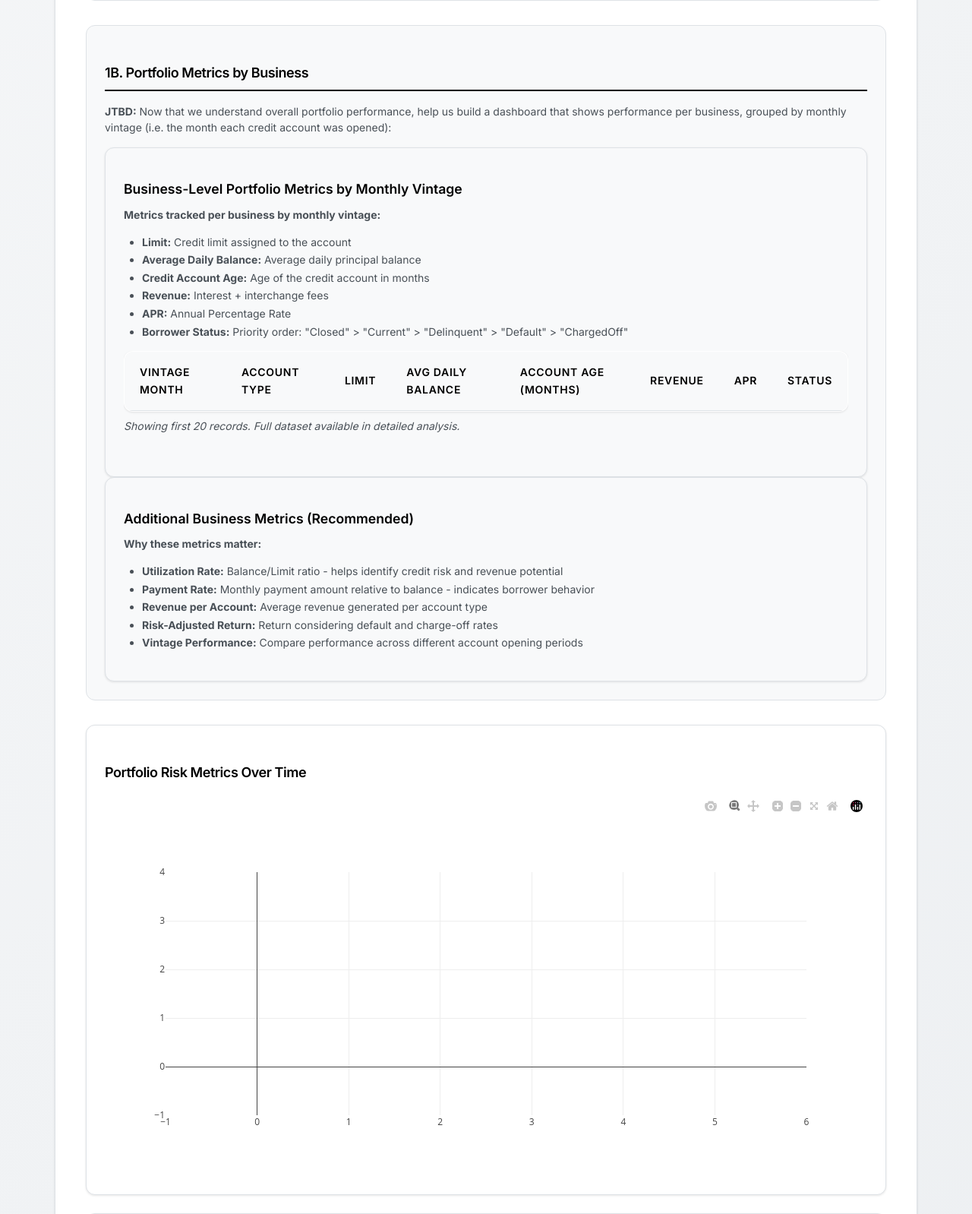
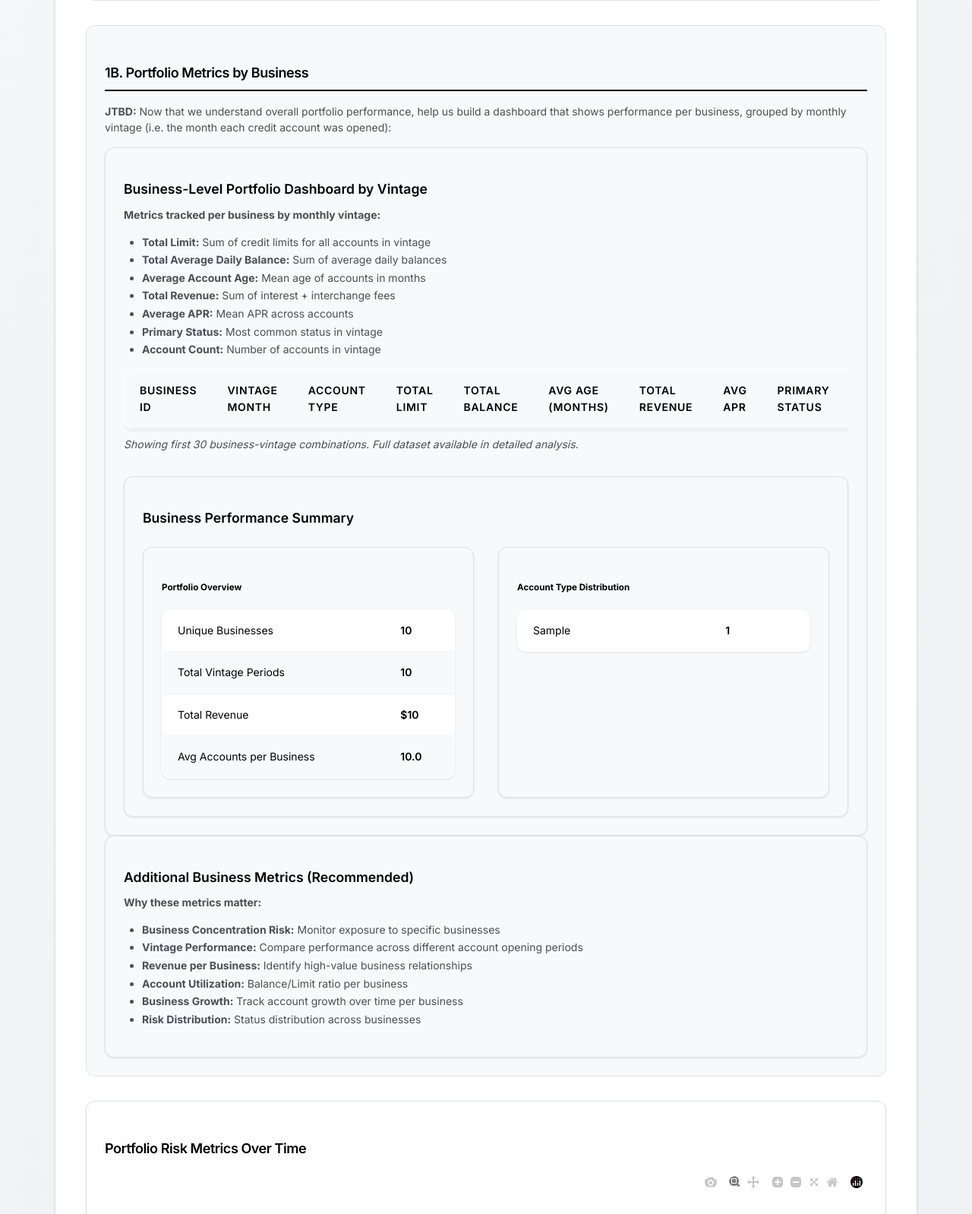
Before and after one commit to thiebault-husson/credit-portfolio-analysis, a Python web app: template src/reporting/templates/combined_report_template.html.j2 in a window 1280 px wide. Shown: the part 2291-3889 px from the top of the page at 76% size. Run offline with Jinja, Linux system fonts and the light colour scheme; the template is opened without the code that fills it: most values are stand-ins (such as "Sample title", 1, 10 or a date in 2020); lists and menus that the app fills with data are empty; some libraries are stand-ins or nearby versions.

Commit message:
feat: implement business-level dashboard for Part 1B
- Updated business metrics calculation to group by business and vintage month
- Added aggregation by businessGuid, vintage_month, and accountType
- Implemented dashboard-style table showing performance per business
- Added business performance summary with key metrics
- Included business concentration analysis and top performers
- Enhanced template with business-level metrics and explanations
- Created verification script for business dashboard functionality

```diff
--- a/src/reporting/templates/combined_report_template.html.j2
+++ b/src/reporting/templates/combined_report_template.html.j2
@@ -701,47 +701,86 @@
 
                 {% if business_metrics is defined and business_metrics|length > 0 %}
                 <div class="metric-group">
-                    <h4>Business-Level Portfolio Metrics by Monthly Vintage</h4>
+                    <h4>Business-Level Portfolio Dashboard by Vintage</h4>
                     <p><strong>Metrics tracked per business by monthly vintage:</strong></p>
                     <ul>
-                        <li><strong>Limit:</strong> Credit limit assigned to the account</li>
-                        <li><strong>Average Daily Balance:</strong> Average daily principal balance</li>
-                        <li><strong>Credit Account Age:</strong> Age of the credit account in months</li>
-                        <li><strong>Revenue:</strong> Interest + interchange fees</li>
-                        <li><strong>APR:</strong> Annual Percentage Rate</li>
-                        <li><strong>Borrower Status:</strong> Priority order: "Closed" > "Current" > "Delinquent" > "Default" > "ChargedOff"</li>
+                        <li><strong>Total Limit:</strong> Sum of credit limits for all accounts in vintage</li>
+                        <li><strong>Total Average Daily Balance:</strong> Sum of average daily balances</li>
+                        <li><strong>Average Account Age:</strong> Mean age of accounts in months</li>
+                        <li><strong>Total Revenue:</strong> Sum of interest + interchange fees</li>
+                        <li><strong>Average APR:</strong> Mean APR across accounts</li>
+                        <li><strong>Primary Status:</strong> Most common status in vintage</li>
+                        <li><strong>Account Count:</strong> Number of accounts in vintage</li>
                     </ul>
 
                     <div class="table-container">
                         <table class="metrics-table">
                             <thead>
                                 <tr>
+                                    <th>Business ID</th>
                                     <th>Vintage Month</th>
                                     <th>Account Type</th>
-                                    <th>Limit</th>
-                                    <th>Avg Daily Balance</th>
-                                    <th>Account Age (months)</th>
-                                    <th>Revenue</th>
-                                    <th>APR</th>
-                                    <th>Status</th>
+                                    <th>Total Limit</th>
+                                    <th>Total Balance</th>
+                                    <th>Avg Age (months)</th>
+                                    <th>Total Revenue</th>
+                                    <th>Avg APR</th>
+                                    <th>Primary Status</th>
+                                    <th>Account Count</th>
                                 </tr>
                             </thead>
                             <tbody>
-                                {% for _, row in business_metrics.head(20).iterrows() %}
+                                {% for _, row in business_metrics.head(30).iterrows() %}
                                 <tr>
+                                    <td class="metric-value">{{ row.get('businessId', 'N/A') }}</td>
                                     <td>{{ row.get('vintage_month', 'N/A') }}</td>
                                     <td>{{ row.get('accountType', 'N/A') }}</td>
-                                    <td class="metric-value">${{ "{:,.2f}".format(row.get('limit', 0)|float) }}</td>
-                                    <td class="metric-value">${{ "{:,.2f}".format(row.get('averageDailyBalance', 0)|float) }}</td>
-                                    <td class="metric-value">{{ "{:.1f}".format(row.get('accountAge', 0)|float) }}</td>
-                                    <td class="metric-value">${{ "{:,.2f}".format(row.get('revenue', 0)|float) }}</td>
-                                    <td class="metric-value">{{ "{:.2f}".format(row.get('apr', 0)|float) }}%</td>
-                                    <td class="metric-value">{{ row.get('status', 'N/A') }}</td>
+                                    <td class="metric-value">${{ "{:,.0f}".format(row.get('totalLimit', 0)|float) }}</td>
+                                    <td class="metric-value">${{ "{:,.0f}".format(row.get('totalAverageDailyBalance', 0)|float) }}</td>
+                                    <td class="metric-value">{{ "{:.1f}".format(row.get('avgAccountAge', 0)|float) }}</td>
+                                    <td class="metric-value">${{ "{:,.0f}".format(row.get('totalRevenue', 0)|float) }}</td>
+                                    <td class="metric-value">{{ "{:.2f}".format(row.get('avgAPR', 0)|float) }}%</td>
+                                    <td class="metric-value">{{ row.get('primaryStatus', 'N/A') }}</td>
+                                    <td class="metric-value">{{ row.get('accountCount', 0)|int }}</td>
                                 </tr>
                                 {% endfor %}
                             </tbody>
                         </table>
-                        <p class="table-note"><em>Showing first 20 records. Full dataset available in detailed analysis.</em></p>
+                        <p class="table-note"><em>Showing first 30 business-vintage combinations. Full dataset available in detailed analysis.</em></p>
+                    </div>
+
+                    <!-- Business Summary Statistics -->
+                    <div class="metric-group">
+                        <h4>Business Performance Summary</h4>
+                        {% set unique_businesses = business_metrics['businessGuid'].nunique() %}
+                        {% set total_vintages = business_metrics['vintage_month'].nunique() %}
+                        {% set total_revenue = business_metrics['totalRevenue'].sum() %}
+                        {% set avg_accounts_per_business = business_metrics['accountCount'].sum() / unique_businesses %}
+
+                        <div class="metrics-grid">
+                            <div class="metric-group">
+                                <h5>Portfolio Overview</h5>
+                                <table class="metrics-table">
+                                    <tbody>
+                                        <tr><td>Unique Businesses</td><td class="metric-value">{{ unique_businesses|int }}</td></tr>
+                                        <tr><td>Total Vintage Periods</td><td class="metric-value">{{ total_vintages|int }}</td></tr>
+                                        <tr><td>Total Revenue</td><td class="metric-value">${{ "{:,.0f}".format(total_revenue|float) }}</td></tr>
+                                        <tr><td>Avg Accounts per Business</td><td class="metric-value">{{ "{:.1f}".format(avg_accounts_per_business|float) }}</td></tr>
+                                    </tbody>
+                                </table>
+                            </div>
+
+                            <div class="metric-group">
+                                <h5>Account Type Distribution</h5>
+                                <table class="metrics-table">
+                                    <tbody>
+                                        {% for account_type, count in business_metrics['accountType'].value_counts().items() %}
+                                        <tr><td>{{ account_type }}</td><td class="metric-value">{{ count|int }}</td></tr>
+                                        {% endfor %}
+                                    </tbody>
+                                </table>
+                            </div>
+                        </div>
                     </div>
                 </div>
                 {% endif %}
@@ -751,11 +790,12 @@
                     <h4>Additional Business Metrics (Recommended)</h4>
                     <p><strong>Why these metrics matter:</strong></p>
                     <ul>
-                        <li><strong>Utilization Rate:</strong> Balance/Limit ratio - helps identify credit risk and revenue potential</li>
-                        <li><strong>Payment Rate:</strong> Monthly payment amount relative to balance - indicates borrower behavior</li>
-                        <li><strong>Revenue per Account:</strong> Average revenue generated per account type</li>
-                        <li><strong>Risk-Adjusted Return:</strong> Return considering default and charge-off rates</li>
+                        <li><strong>Business Concentration Risk:</strong> Monitor exposure to specific businesses</li>
                         <li><strong>Vintage Performance:</strong> Compare performance across different account opening periods</li>
+                        <li><strong>Revenue per Business:</strong> Identify high-value business relationships</li>
+                        <li><strong>Account Utilization:</strong> Balance/Limit ratio per business</li>
+                        <li><strong>Business Growth:</strong> Track account growth over time per business</li>
+                        <li><strong>Risk Distribution:</strong> Status distribution across businesses</li>
                     </ul>
                 </div>
             </div>
```
Also changed, not shown: src/part_1_loan_tape_analysis/loan_tape_metrics.py (+33 -42 lines), verify_business_dashboard.py (added, +77 -0 lines).
